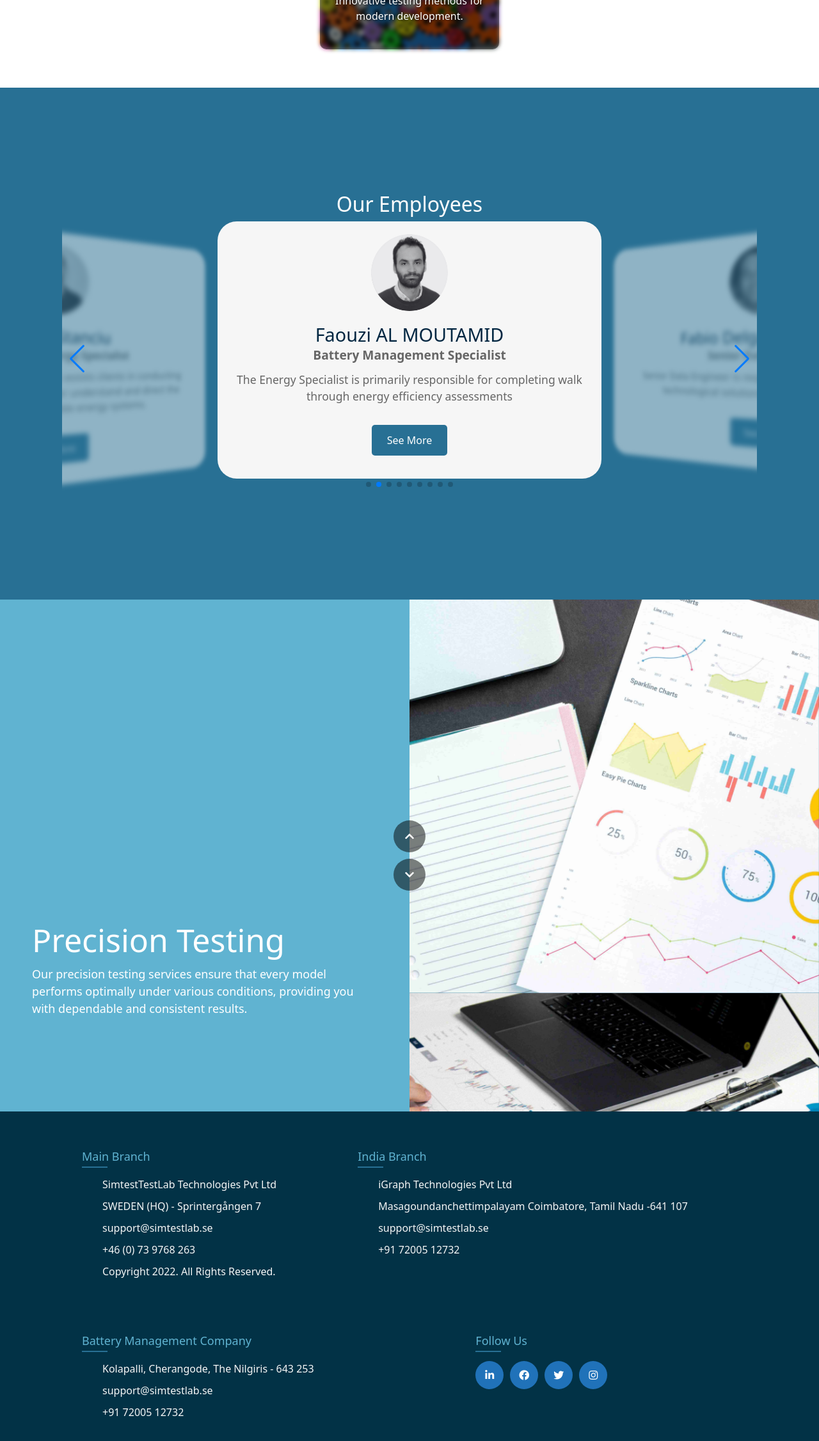
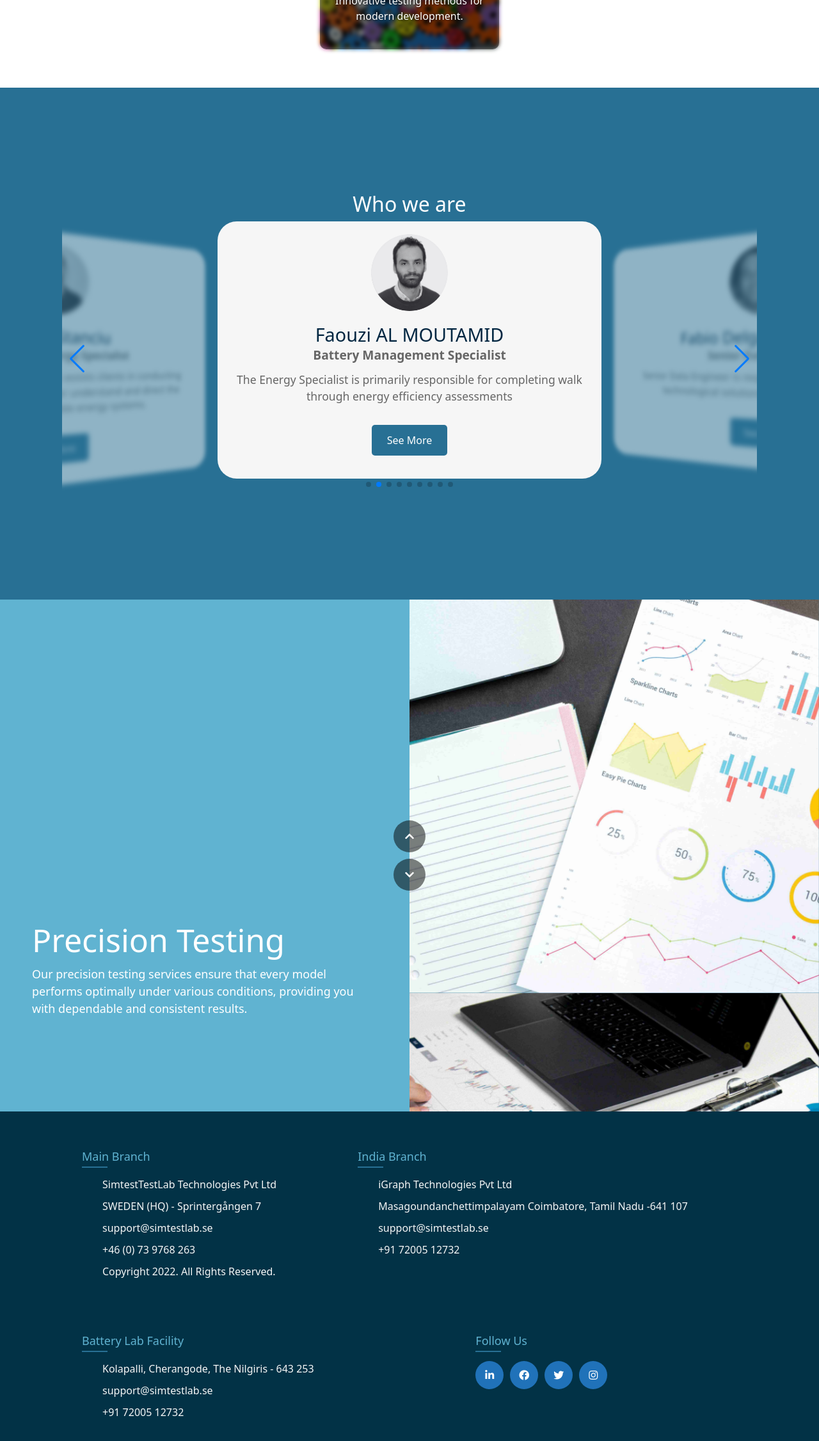
Before and after one commit to Simtestlab/simtestlab_website, a React (Create React App) app: page / in a window 1280 px wide. Shown: the part 1278-3530 px from the top of the page at 64% size. Built offline with nearby package versions, Linux system fonts and the light colour scheme.

Commit message:
Changed heading of Contact and Employee

```diff
--- a/src/components/Contact.js
+++ b/src/components/Contact.js
@@ -69,7 +69,7 @@ const Contact = () => {
         </ul>
       </div>
       <div className="footer-col">
-        <h4>Battery Management Company</h4>
+        <h4>Battery Lab Facility</h4>
         <ul>
           <li>{content.contact.branch2.address}</li>
           <li>{content.contact.branch2.email}</li>
--- a/src/data/content.js
+++ b/src/data/content.js
@@ -118,7 +118,7 @@ const content = {
     },
   },
   employees: {
-    title: "Our Employees",
+    title: "Who we are",
     members: [
       {
         imgSrc: "/images/Tiberiu.png",
```
